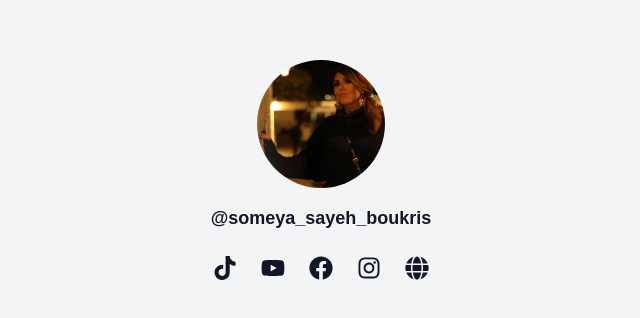
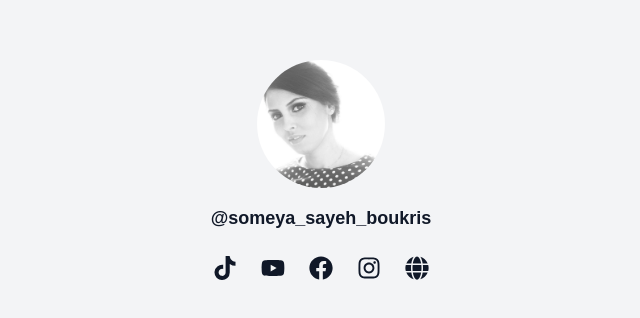
Before and after one commit to sayeh84/my-portfolio, a Next.js app: page / in a window 1280 px wide. Shown: the part 230-548 px from the top of the page, without its empty margins (319-959 px from the left). Built offline with nearby package versions, Linux system fonts and the light colour scheme.

Commit message:
added a new image

```diff
--- a/app/page.tsx
+++ b/app/page.tsx
@@ -11,7 +11,7 @@ export default function Page() {
     <main className="flex flex-col items-center justify-center min-h-screen bg-gray-100 px-4 text-gray-900">
       {/* Profilbild */}
       <img
-        src="/bild1.JPG"
+        src="/bild2.JPG"
         alt="Profilbild"
         className="w-32 h-32 rounded-full object-cover mb-4"
       />
```
Also changed, not shown: public/bild2.JPG (added).
